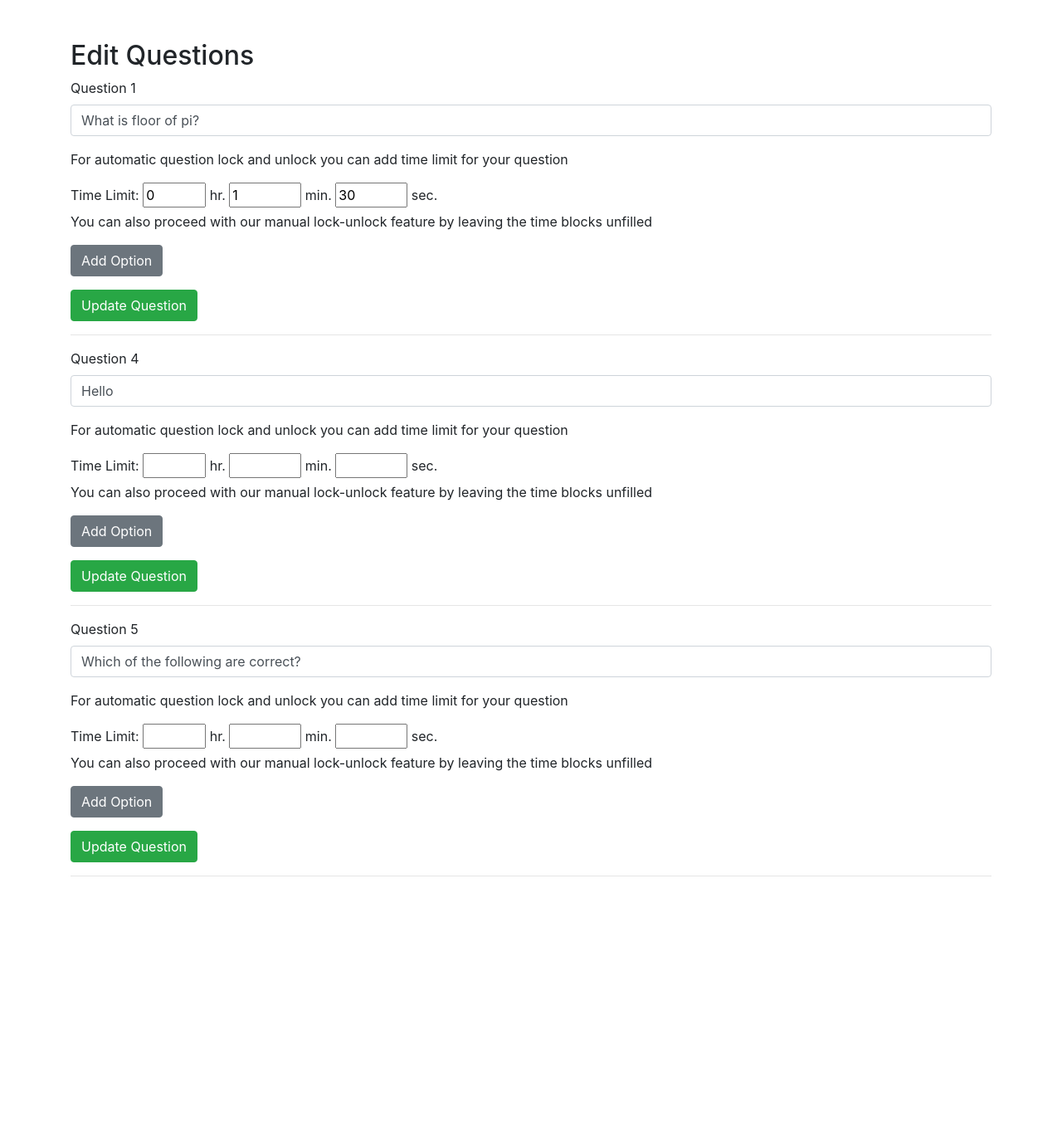
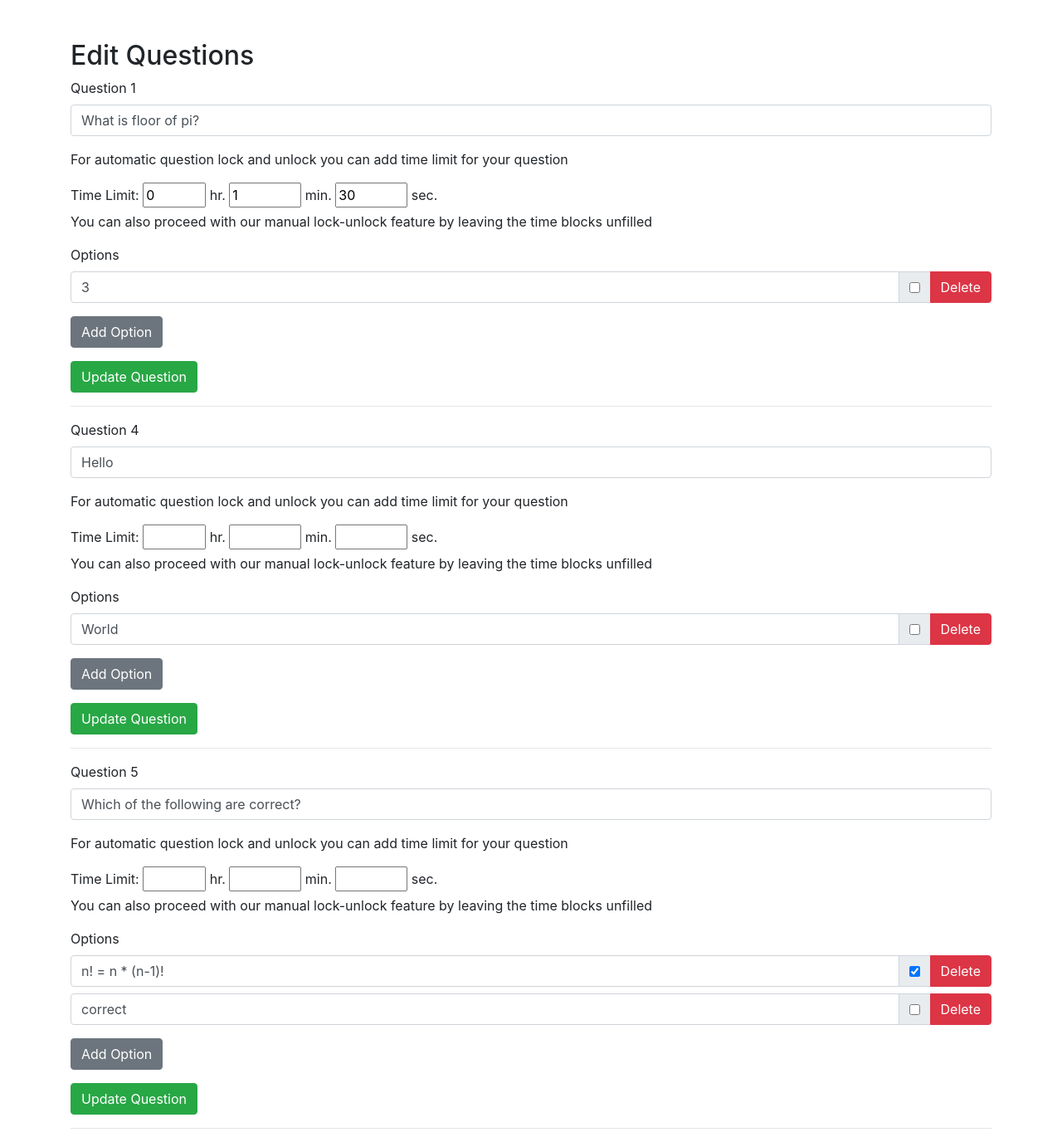
Before and after one commit to Hit2737/Quiz_App, a Flask app: page /quiz/edit/1 in a window 1280 px wide. Shown: the whole page at 83% size. Before the commit the page ends 1056 px from the top, so only its background shows below. Run offline with Flask 3, Linux system fonts and the light colour scheme; a user stored in the database is signed in; data comes from the database, SQL or seed files in the repository; some libraries are stand-ins or nearby versions.

Commit message:
Added delete option feature

```diff
--- a/quiz_app/quiz.py
+++ b/quiz_app/quiz.py
@@ -158,8 +158,16 @@ def edit_quiz(quiz_id):
     if (quiz_data is None) or (quiz_data['admin_id'] != g.user['id']):
         abort(404)
 
+    questions = db.execute('SELECT * FROM Questions WHERE quiz_id = ? ORDER BY question_id', (quiz_id,)).fetchall()
+    print(type(questions))
+    print(questions)
+    questions_list = []
+    for question in questions:
+        question_dict = dict(question)
+        print(question_dict['options'])
+        print(question_dict['correct_options'])
+        question_dict['options'] = json.loads(question_dict['options'])
+        question_dict['correct_options'] = json.loads(question_dict['correct_options'])
+        questions_list.append(question_dict)
 
-    questions = db.execute('SELECT * FROM Questions WHERE quiz_id = ? ORDER BY question_id', (quiz_id,)).fetchall()
-    # questions['options'] = (questions['options'])
-    # questions['correct_options'] = (questions['correct_options'])
-    return render_template('edit_quiz.html', quiz_id=quiz_id, questions=questions)
+    return render_template('edit_quiz.html', quiz_id=quiz_id, questions=questions_list)
--- /dev/null
+++ b/quiz_app/tempCodeRunnerFile.py
@@ -0,0 +1,2 @@
+
+    # questions['correct_options'] = (questions['correct_options'])
--- a/templates/edit_quiz.html
+++ b/templates/edit_quiz.html
@@ -7,7 +7,7 @@
     <form action="{{ url_for('quiz.edit_quiz', quiz_id=quiz_id) }}" method="POST" id="question-form-{{ question['question_id'] }}">
         <input type="hidden" name="question_id" value="{{ question['question_id'] }}">
         <div class="form-group">
-            <label for="question">Question {{question['question_id']}}</label>
+            <label for="question">Question {{ question['question_id'] }}</label>
             <input type="text" class="form-control" id="question" name="question" value="{{ question['question_text'] }}" required>
         </div>
         <div class="time-limit">
@@ -22,7 +22,23 @@
         </div>
         <p>You can also proceed with our manual lock-unlock feature by leaving the time blocks unfilled</p>
 
-
+        <div id="options-container-{{ question['question_id'] }}" class="form-group">
+            <label for="options">Options</label>
+            {% set options = question['options'] %}
+            {% set correct_options = question['correct_options'] %}
+            {% for index in range(options | length) %}
+            <div class="input-group mb-2 option-item" id="option-item-{{ question['question_id'] }}-{{ index }}">
+                <input type="text" class="form-control" name="options" value="{{ options[index] }}" required>
+                <div class="input-group-append">
+                    <div class="input-group-text">
+                        <input type="hidden" name="correct_options_{{ index }}" value="off">
+                        <input type="checkbox" name="correct_options_{{ index }}" value="on" {% if correct_options[index] == 0 %}checked{% endif %}>
+                    </div>
+                    <button type="button" class="btn btn-danger" onclick="deleteOption({{ question['question_id'] }}, {{ index }})">Delete</button>
+                </div>
+            </div>
+            {% endfor %}
+        </div>
 
         <button type="button" class="btn btn-secondary mb-3" onclick="addOption({{ question['question_id'] }})">Add Option</button>
         <div>
@@ -41,16 +57,21 @@
         let container = $('#options-container-' + questionId);
         let index = container.children().length;
         container.append(
-            '<div class="input-group mb-2 option-item">' +
+            '<div class="input-group mb-2 option-item" id="option-item-' + questionId + '-' + index + '">' +
             '<input type="text" class="form-control" name="options" placeholder="Enter option" required>' +
             '<div class="input-group-append">' +
             '<div class="input-group-text">' +
             '<input type="hidden" name="correct_options_' + index + '" value="off">' +
             '<input type="checkbox" name="correct_options_' + index + '" value="on">' +
             '</div>' +
+            '<button type="button" class="btn btn-danger" onclick="deleteOption(' + questionId + ', ' + index + ')">Delete</button>' +
             '</div>' +
             '</div>'
         );
     }
+
+    function deleteOption(questionId, index) {
+        $('#option-item-' + questionId + '-' + index).remove();
+    }
 </script>
 {% endblock %}
```
